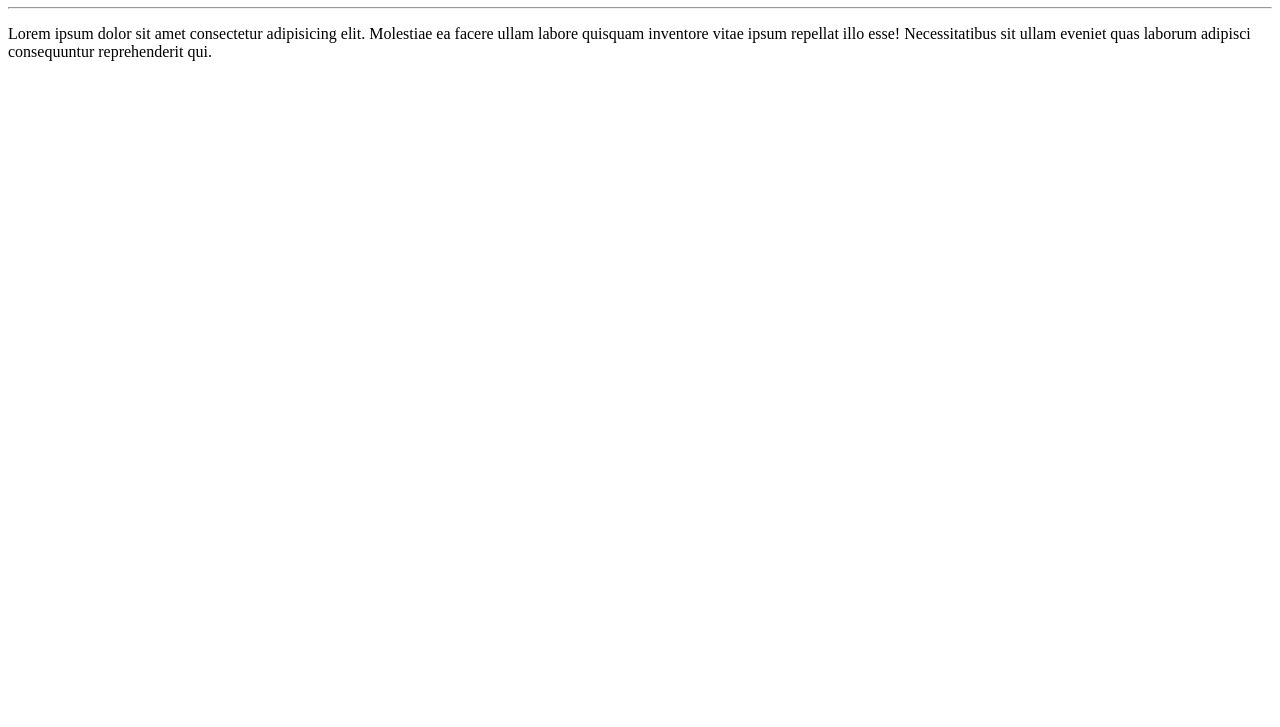
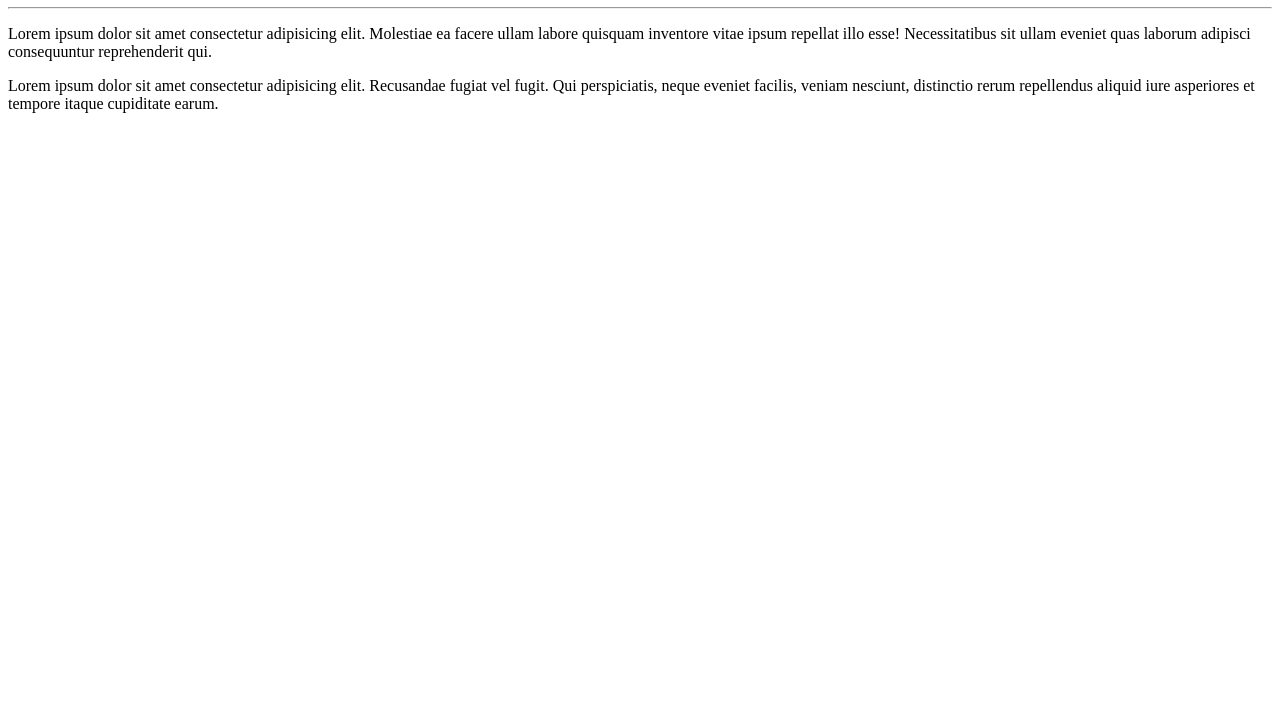
Before and after one commit to RansesMarques/Ol-Mundo, a plain HTML site: page site-exemplo/index.html in a window 1280 px wide. Shown: the part 73-800 px from the top of the page. Drawn offline with Linux system fonts and the light colour scheme.

Commit message:
adicionei outro paragrafo.

```diff
--- a/site-exemplo/index.html
+++ b/site-exemplo/index.html
@@ -9,5 +9,6 @@
     <h1>Olá, Mundo</h1>
     <hr>
     <p>Lorem ipsum dolor sit amet consectetur adipisicing elit. Molestiae ea facere ullam labore quisquam inventore vitae ipsum repellat illo esse! Necessitatibus sit ullam eveniet quas laborum adipisci consequuntur reprehenderit qui.</p>
+    <p>Lorem ipsum dolor sit amet consectetur adipisicing elit. Recusandae fugiat vel fugit. Qui perspiciatis, neque eveniet facilis, veniam nesciunt, distinctio rerum repellendus aliquid iure asperiores et tempore itaque cupiditate earum.</p>
 </body>
 </html>
```
